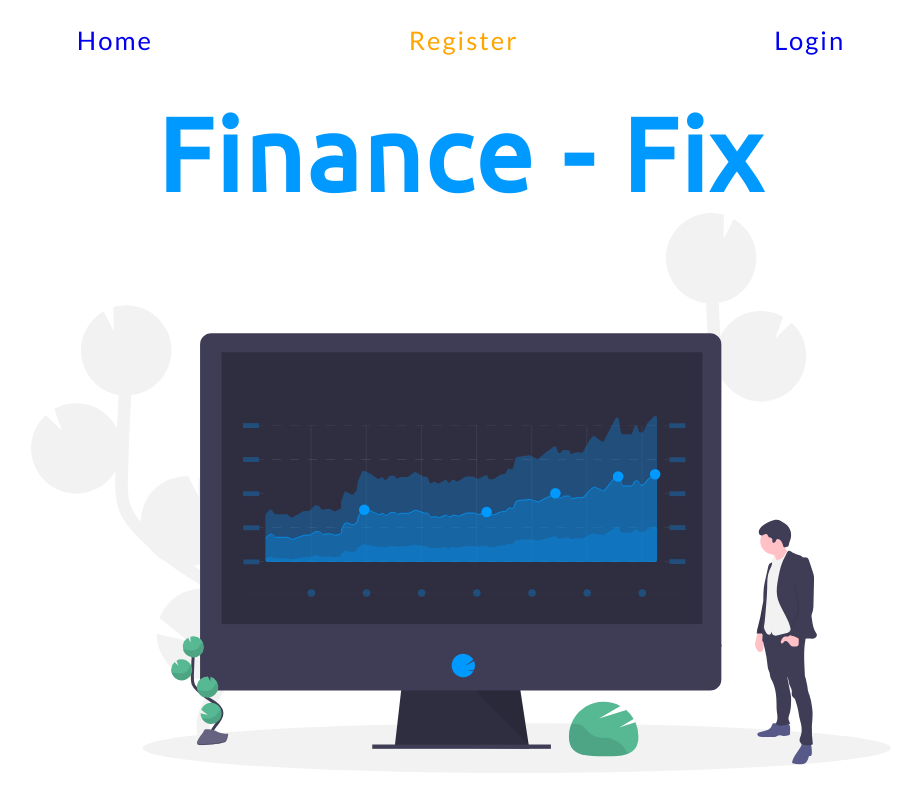
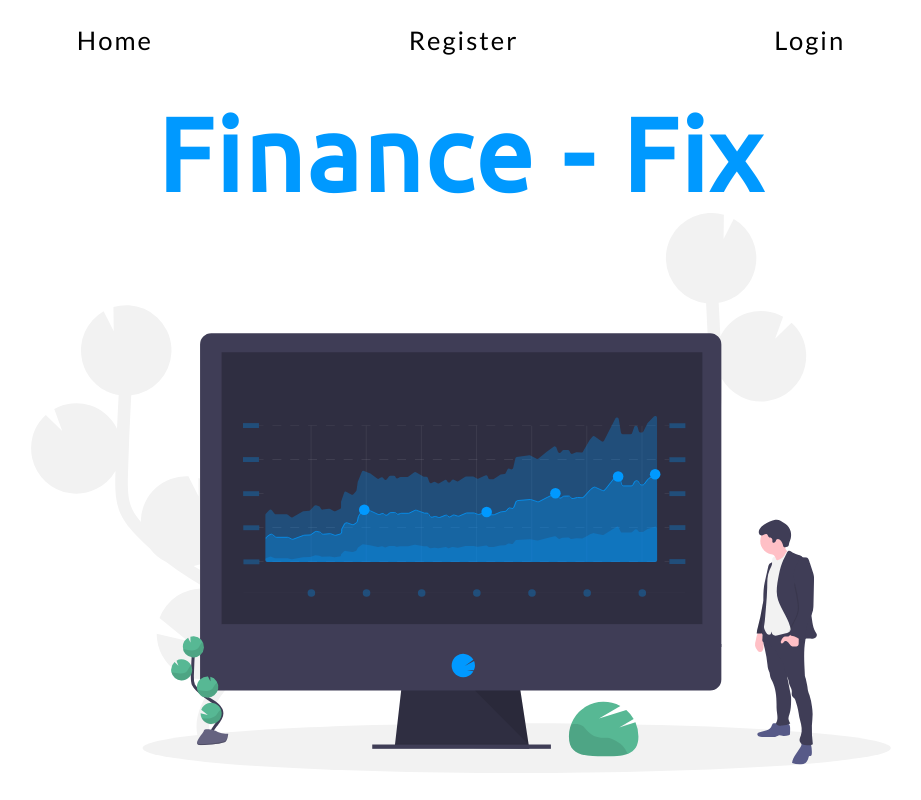
Before and after one commit to tjjay17/Finance-Fix-Client, a React (Create React App) app: page / in a window 1280 px wide. Shown: the top 800 px of the page, without its empty margins (179-1100 px from the left). Built offline with nearby package versions, Linux system fonts and the light colour scheme.

Commit message:
fixed nav to be black

```diff
--- a/src/UI/Navbar/Navbar.js
+++ b/src/UI/Navbar/Navbar.js
@@ -38,13 +38,13 @@ const Navbar = (props) =>{
         navItems = (
             <div id = 'navItems'>
                 <Link to = '/'>
-                    <p>Home</p>
+                    <p style = {{color:'black'}}>Home</p>
                 </Link>
                 <Link to = '/register'>
-                    <p style = {{color:'orange'}}>Register</p>
+                    <p style = {{color:'black'}}>Register</p>
                 </Link>
                 <Link to = '/login'>
-                    <p>Login</p>
+                    <p style = {{color:'black'}}>Login</p>
                 </Link>
             </div>
         );
```
Also changed, not shown: 1 other file (tests, documents, lock files or other folders).
